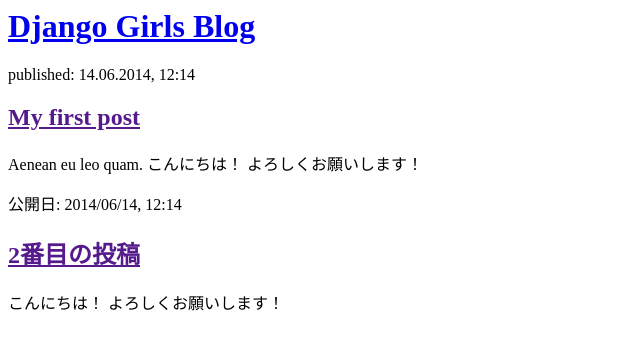
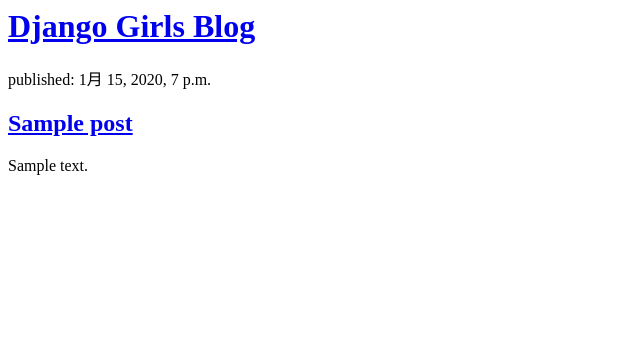
Before and after one commit to kobayuu-fafter/my-first-blog, a Django app: page / in a window 1280 px wide. Shown: the top 350 px of the page, without its empty margins (0-640 px from the left). Run offline with Django 3.2, Linux system fonts and the light colour scheme; tables that the repository leaves empty hold one stand-in row (values such as "Sample post").

Commit message:
Modified templates to display posts from database.

```diff
--- a/blog/templates/blog/post_list.html
+++ b/blog/templates/blog/post_list.html
@@ -1,22 +1,21 @@
 <html>
+
 <head>
     <title>Django Girls blog</title>
 </head>
+
 <body>
     <div>
         <h1><a href="/">Django Girls Blog</a></h1>
     </div>
 
+    {% for post in posts %}
     <div>
-            <p>published: 14.06.2014, 12:14</p>
-            <h2><a href="">My first post</a></h2>
-            <p>Aenean eu leo quam. こんにちは！ よろしくお願いします！ </p>
+        <p>published: {{ post.published_date }}</p>
+        <h2><a href="/admin">{{ post.title }}</a></h2>
+        <p>{{ post.text|linebreaksbr }}</p>
     </div>
+{% endfor %}
+</body>
 
-        <div>
-            <p>公開日: 2014/06/14, 12:14</p>
-            <h2><a href="">2番目の投稿</a></h2>
-            <p> こんにちは！ よろしくお願いします！ </p>
-        </div>
-    </body>
 </html>
--- a/blog/views.py
+++ b/blog/views.py
@@ -1,5 +1,7 @@
 from django.shortcuts import render
+from django.utils import timezone
+from .models import Post
 
-# Create your views here.
 def post_list(request):
-    return render(request, 'blog/post_list.html', {})
+    posts = Post.objects.filter(published_date__lte=timezone.now()).order_by('published_date')
+    return render(request, 'blog/post_list.html', {'posts': posts})
```
Lines whose indentation alone changed are shown as unchanged.
